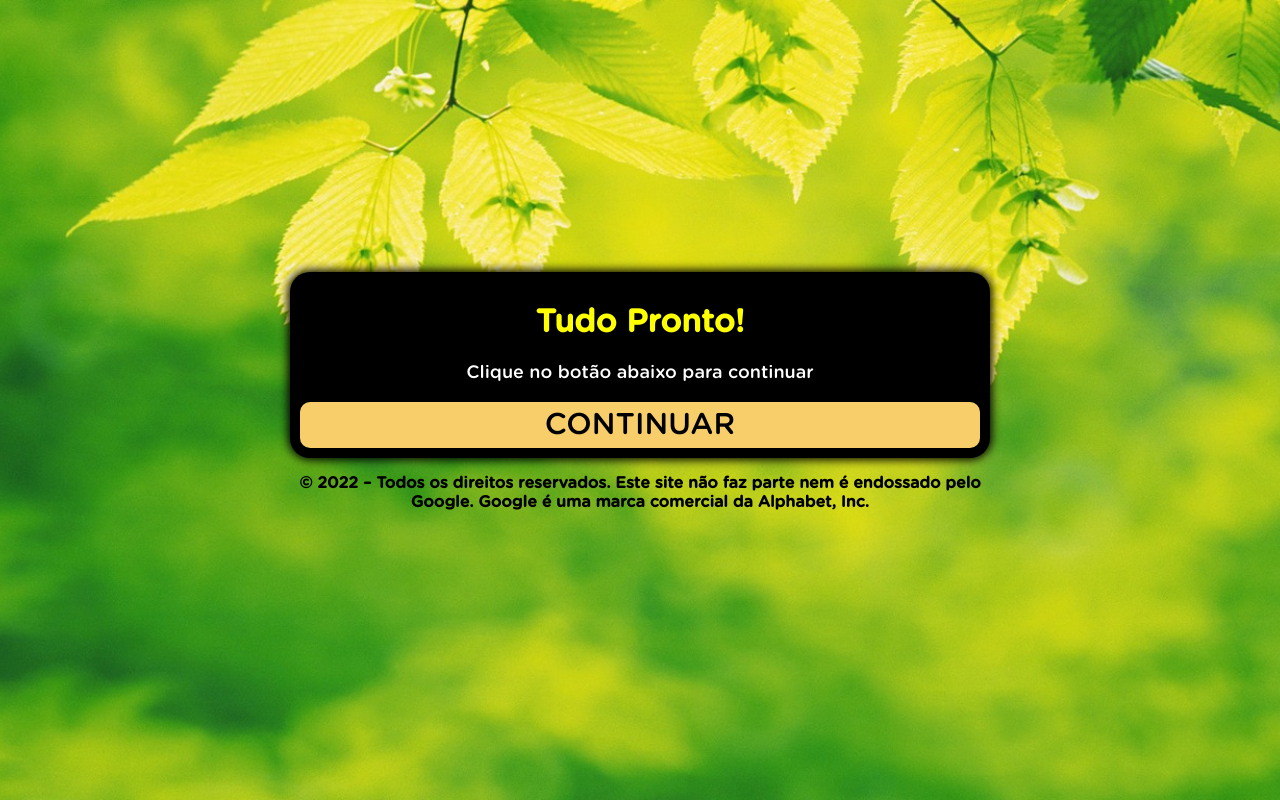
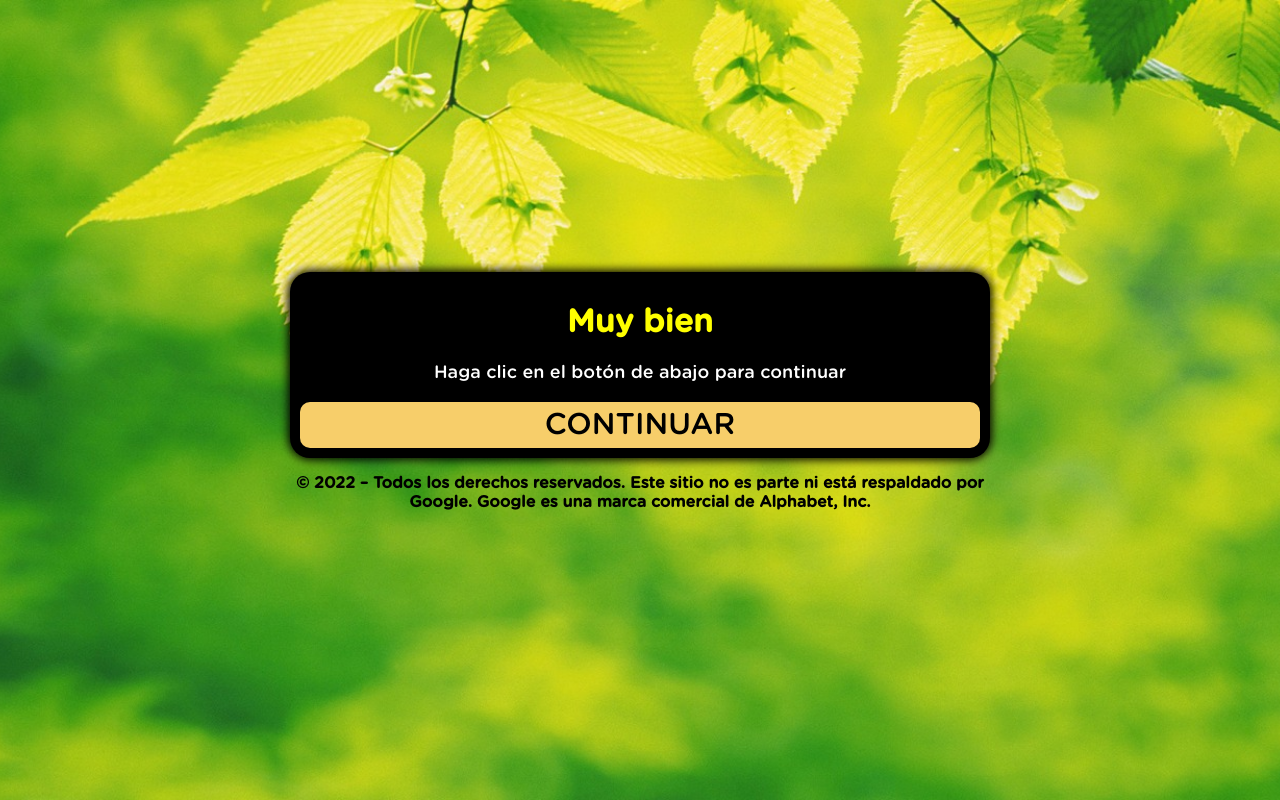
Before and after one commit to omarcossantos/protocolocerovientre.pvoficial.site, a plain HTML site: page pressg/index.html in a window 1280 px wide. Drawn offline with Linux system fonts and the light colour scheme; a script that the page names is missing.

Commit message:
Add files via upload

```diff
--- a/pressg/index.html
+++ b/pressg/index.html
@@ -11,15 +11,15 @@
     <div class="black">
       <div>
         <div class="question">
-          <h1>Tudo Pronto!</h1>
-          <p>Clique no botão abaixo para continuar</p>
+          <h1>Muy bien</h1>
+          <p>Haga clic en el botón de abajo para continuar</p>
         </div>
         <div class="answer">
           <a class="btn" href="https://protocolozerobarriga.pvoficial.site/">CONTINUAR</a>
         </div>
       </div>
     </div>
-    <p style="text-align: center; font-weight: bold;">© 2022 – Todos os direitos reservados. Este site não faz parte nem é endossado pelo Google. Google é uma marca comercial da Alphabet, Inc.</p>
+    <p style="text-align: center; font-weight: bold;">© 2022 – Todos los derechos reservados. Este sitio no es parte ni está respaldado por Google. Google es una marca comercial de Alphabet, Inc.</p>
   </div>
   <script type="text/javascript" src="script.js"></script>
 </body>
```
Also changed, not shown: pressfb/index.html (+1 -1 lines).
